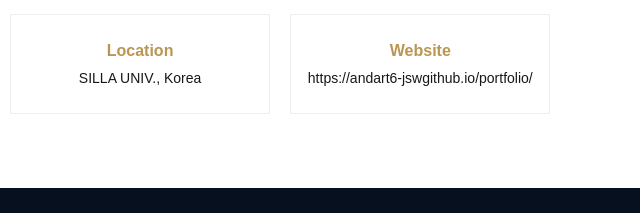
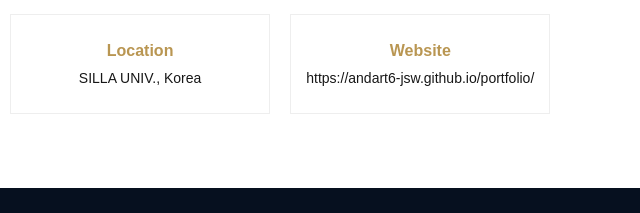
Before and after one commit to andart6-JSW/portfolio, a plain HTML site: page index.html in a window 1280 px wide. Shown: the part 3128-3341 px from the top of the page, 640-1280 px from the left. Drawn offline with Linux system fonts and the light colour scheme.

Commit message:
Add files via upload

```diff
--- a/index.html
+++ b/index.html
@@ -177,7 +177,7 @@
         <div><b>Email</b><span>andart6@gmail.com</span></div>
         <div><b>Phone</b><span>010-7755-3963</span></div>
         <div><b>Location</b><span>SILLA UNIV., Korea</span></div>
-        <div><b>Website</b><span>https://andart6-jswgithub.io/portfolio/</span></div>
+        <div><b>Website</b><span>https://andart6-jsw.github.io/portfolio/</span></div>
       </div>
     </div>
   </section>
```
